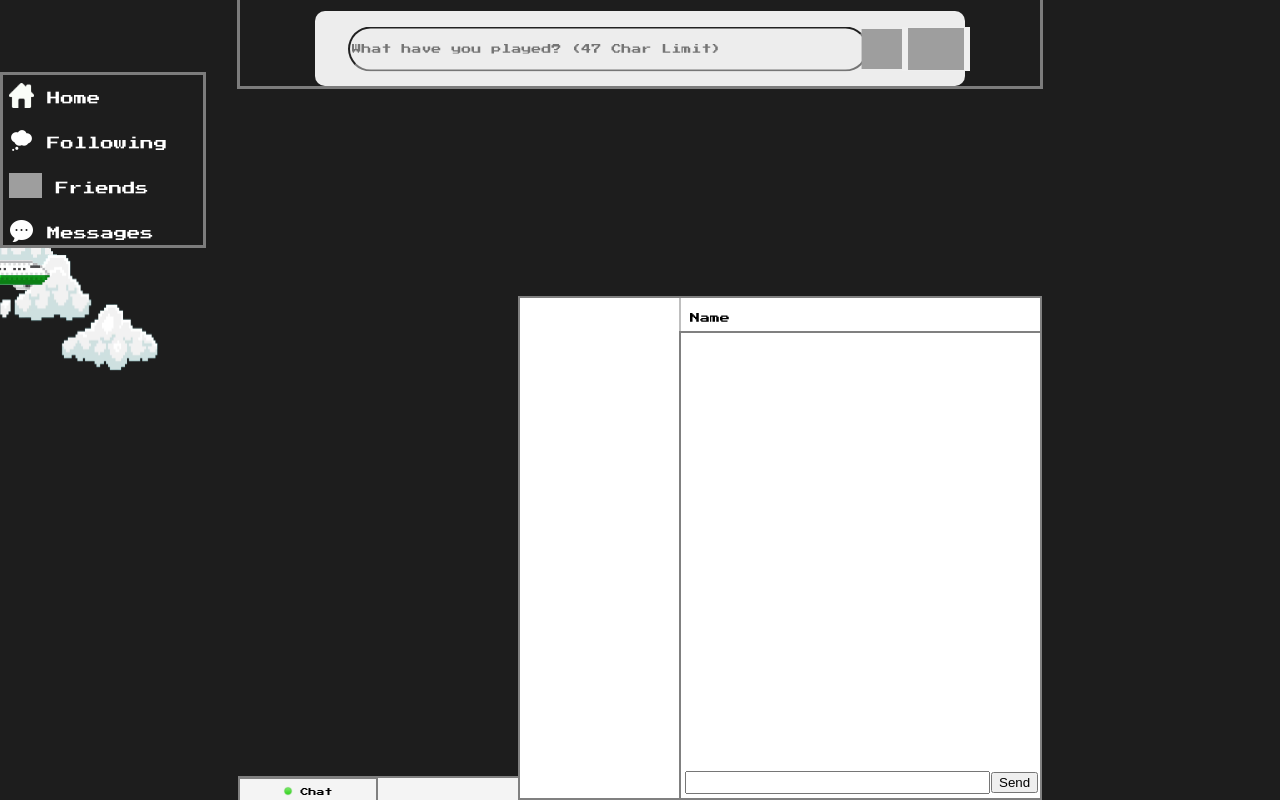
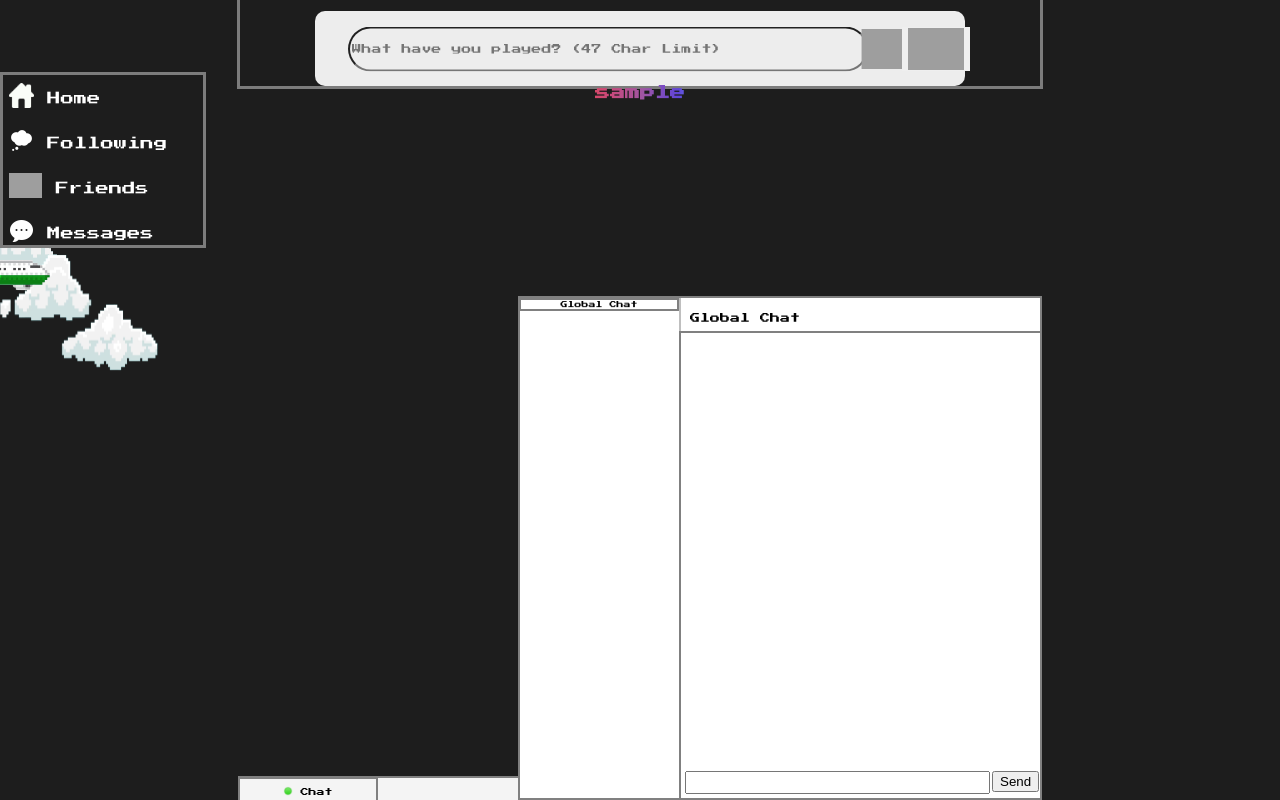
Before and after one commit to iShyrus/PostPlay, a Flask app: template server/src/templates/dashboard.html in a window 1280 px wide. Run offline with Flask 3, Linux system fonts and the light colour scheme; the template is opened without the code that fills it: most values are stand-ins (such as "Sample title", 1, 10 or a date in 2020); some libraries are stand-ins or nearby versions; grey boxes are pictures that could not be loaded.

Commit message:
Global Chat

```diff
--- a/server/src/app.py
+++ b/server/src/app.py
@@ -230,14 +230,20 @@
 
 @app.route("/message",methods = ['POST'])
 def message():
+    mainUsername = session.get('username')
+    print(mainUsername)
+
+    name = request.form.get('username')
+    message = request.form.get('message')
+    chatLobby = request.form.get("chatLobby")
+    print(chatLobby)
+    pusher_client.trigger(chatLobby, 'new-message', {'username':name, 'message': message})
+
+    print(name)
+    print(message)
+    return ""
 
 
-    username = request.form.get('username')
-    message = request.form.get('message')
-    print(username)
-    print(message)
-
-    return ''
 
 
 
--- a/server/src/static/JavaScript/messages.js
+++ b/server/src/static/JavaScript/messages.js
@@ -1,4 +1,4 @@
-
+chatLobby = "global"
 
 $(document).ready(function(){
 
@@ -73,33 +73,103 @@
     friendBoxName.innerText = friend.replace("$message$","");
     friendMessagingBox.appendChild(friendBoxName)
     chatBox.appendChild(friendMessagingBox)
+
 }
 
 
 function clickToViewMessages(friend){
     chatBox = document.getElementById("chatBox");
     document.getElementById("usernameTitle").innerText = friend.replace("$message$", "");
+    // alert(friend)
 
+    username = document.getElementById("usernameText").innerText
+    arr = [friend.replace("$message$",""), username]
+    arr.sort()
+
+    username = document.getElementById("usernameText").innerText
+    chatLobby = arr[0]+"-"+arr[1]
+    // alert(chatLobby)
 }
 
-function sendMessage(){
-    message = document.getElementById("messageInput").value
-    chatLogsBox = document.getElementById("chatLogsBox")
-    const messages = document.createElement('div');
-    messages.classList.add("messages")
+// count =0
+// function sendMessage(){
+//     message = document.getElementById("messageInput").value
+//     chatLogsBox = document.getElementById("chatLogsBox")
+//     // const messages = document.createElement('div');
+//     // messages.classList.add("messages")
 
-    const messageText = document.createElement('p');
-    messageText.innerText = message
-    messages.appendChild(messageText)
-    chatLogsBox.appendChild(messages)
-    document.getElementById("messageInput").value = ""
+//     // const messageText = document.createElement('p');
+//     // messageText.innerText = message
+//     // messages.appendChild(messageText)
+//     // chatLogsBox.appendChild(messages)
 
-    username = document.getElementById("usernameText").innerText
+//     document.getElementById("messageInput").value = ""
 
-    $.post("/message", {'username':username, 'message':message}, function(){
+//     username = document.getElementById("usernameText").innerText
 
-    });
-}
+//     $.post("/message", {'username':username, 'message':message}, function(){
+//     });
+//     var pusher = new Pusher('8a526bc7ea075b1655a8', {
+//         cluster: 'us3'
+//       });
+
+//       var channel = pusher.subscribe('chat-channel');
+//       channel.bind('new-message', function(data) {
+//         let username = data.username
+//         let message = data.message
+//         // const messages = document.createElement('div');
+//         // messages.classList.add("messages")
+//         // const messageText = document.createElement('p');
+//         // messageText.innerText = message
+//         // messages.appendChild(messageText)
+//         // chatLogsBox.appendChild(messages)
+//         let message_template = `
+//             <div class = "messages">
+//                 <p>${message}<p>
+//             </div>
+
+//         `;
+//         $('#chatLogsBox').append(message_template);
+
+//       });
+
+// }
 
 
-//-160 20         bottom:510px 0px;
+
+
+
+$(function(){
+
+    $('#submitMessage').on('click', function() {
+        username = document.getElementById("usernameText").innerText
+        message = document.getElementById("messageInput").value
+        // alert(chatLobby)
+        $.post("/message", {'username':username, 'message':message, "chatLobby": chatLobby}, function(){
+        });
+
+    })
+
+
+
+
+    var pusher = new Pusher('8a526bc7ea075b1655a8', {
+    cluster: 'us3'
+    });
+    // alert(chatLobby)
+    var channel = pusher.subscribe(chatLobby);
+    channel.bind('new-message', function(data) {
+        alert("test")
+        let username = data.username;
+        let message = data.message;
+        chatLogsBox = document.getElementById("chatLogsBox")
+        const messages = document.createElement('div');
+        messages.classList.add("messages")
+        const messageText = document.createElement('p');
+        messageText.innerText = username+": "+ message
+        messages.appendChild(messageText)
+        chatLogsBox.appendChild(messages)
+        document.getElementById("messageInput").value = ""
+    });
+
+})
--- a/server/src/static/styles/messages.css
+++ b/server/src/static/styles/messages.css
@@ -92,7 +92,7 @@
 }
 .friendMessagingBox {
     position: relative;
-    top: -24px;
+    top: 0px;
     left:-1px;
     align-items: flex-start;
     justify-content: center;
@@ -121,9 +121,10 @@
     height:600px;
     left:159px;
     opacity: 0.5;
+    top:-2px;
   }
   #messageInput{
-    position:relative;
+    position:absolute;
     top:473px;
     left:165px;
     width:305px;
@@ -138,18 +139,18 @@
     font-size:10px;
   }
   #submitMessage{
-    position:relative;
-    left:150px;
+    position:absolute;
+    left:472px;
     top:473px;
     z-index: 2;
 
   }
   #chatLogsBox{
-    position:relative;
+    position:absolute;
     height:465px;
     width:359px;
     background-color: red;
-    top:10px;
+    top:33px;
     left:159px;
     border:2px solid #808080;
     background-color:white;
@@ -160,10 +161,25 @@
     position:relative;
     height:25px;
     width:100px;
-    background-color:red;
-    margin-bottom:1px;
+    background-color:white;
+    margin-bottom:3px;
     left:5px;
     font-size:8px;
     display:text;
     align-items: center;
+    border:2px solid #82f5ff;
+    border-radius:10px;
   }
+#globalChatButton{
+  position: relative;
+  top: 0;
+  left:-1px;
+  align-items: flex-start;
+  justify-content: center;
+  cursor:pointer;
+  background-color:white;
+  font-family: "Press Start 2P";
+  font-size:7px;
+  width:160px;
+  border: 2px solid #808080;
+}
--- a/server/src/templates/dashboard.html
+++ b/server/src/templates/dashboard.html
@@ -45,6 +45,7 @@
     <main>
       <div id ="postingContainer" style = "display:none;">
         <div id = "userPostingBox">
+          <h1 id = "usernameText">{{username}}</h1>
 
           <form method="POST" enctype="multipart/form-data" id = "fileInput">
               <input id = "userPostingText" name = "descriptionText" placeholder="What have you played? (47 Char Limit)" maxlength = "47">
@@ -62,7 +63,6 @@
       </div>
 
       <!-- {% include "menuTemplate.html" %}     -->
-      <h1 style = "display:none;" id = "usernameText">{{username}}</h1>
       {% include "newMenuTemplate.html" %}
 
 
--- a/server/src/templates/messages.html
+++ b/server/src/templates/messages.html
@@ -11,6 +11,7 @@
   />
   <script src="https://ajax.googleapis.com/ajax/libs/jquery/3.6.3/jquery.min.js"></script>
   <script src="{{url_for('static', filename='JavaScript/messages.js')}}"></script>
+  <script src="https://js.pusher.com/7.2/pusher.min.js"></script>
 
 
 
@@ -23,11 +24,13 @@
                 <img style ="height:10px;" src = "{{ url_for('static', filename='staticImages/online.png') }}">
                 Chat
             </button>
+
             <div id ="chatBox"class="chatBox">
-                <p id = "usernameTitle">Name</p>
+                <p id = "usernameTitle">Global Chat</p>
+                <button id = "globalChatButton">Global Chat</button>
                 <div class="lining"></div>
                 <input id = "messageInput">
-                <button id="submitMessage" onclick ="sendMessage()">Send</button>
+                <button id="submitMessage">Send</button>
                 <div id ="chatLogsBox"></div>
             </div>
 
```
Also changed, not shown: server/src/instance/db.sqlite3, server/src/static/images/Capture.PNG, 1 other file.
